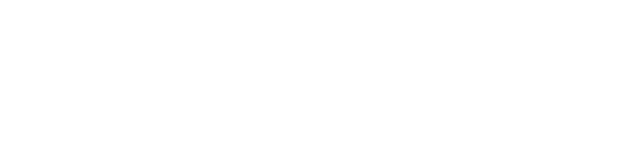
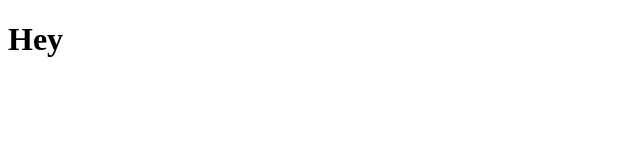
Before and after one commit to a-soliman/ModernJSFromTheBegining, a plain HTML site: page 13-patterns/module-pattern/index.html in a window 1280 px wide. Shown: the whole page, without its empty margins (0-640 px from the left). Drawn offline with Linux system fonts and the light colour scheme.

Commit message:
standered module pattern

```diff
--- a/13-patterns/module-pattern/index.html
+++ b/13-patterns/module-pattern/index.html
@@ -7,6 +7,7 @@
     <title>Patterns</title>
 </head>
 <body>
+    <h1>Hey</h1>
 
 
     <script src="js/app.js"></script>
```
Also changed, not shown: 13-patterns/module-pattern/js/app.js (+23 -0 lines).
